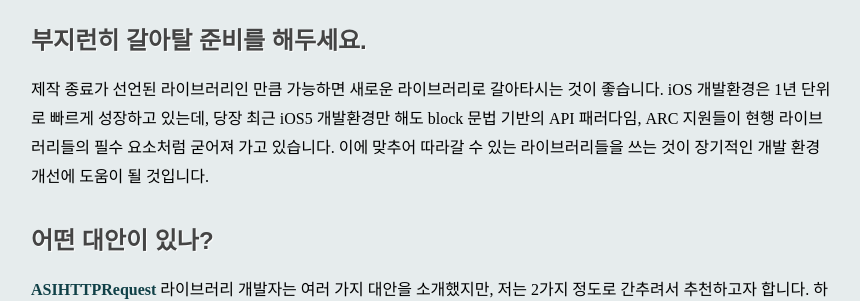
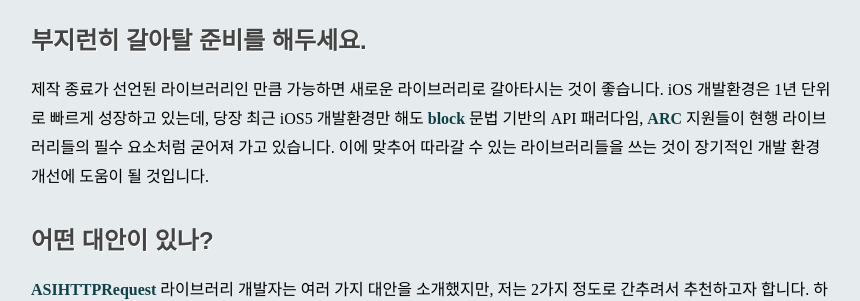
Before and after one commit to darjeeling/spoqa.github.com, a Jekyll site: the page built from _posts/2012-04-24-ios-networking-library.md, in a window 1280 px wide and 1400 px high, scrolled down 1321 px. Shown: the part 179-480 px from the top of the window, without its empty margins (209-1069 px from the left). Built offline with Jekyll 4.4.1, drawn with Linux system fonts in a browser that asks for light colours; nearby versions of some CDN libraries; comment, search, counter and statistics services are not loaded; some of the changed text lies outside the part shown.

Commit message:
swen 의견 반영

```diff
--- a/_posts/2012-04-24-ios-networking-library.md
+++ b/_posts/2012-04-24-ios-networking-library.md
@@ -18,7 +18,7 @@
 
 부지런히 갈아탈 준비를 해두세요.
 ---
-제작 종료가 선언된 라이브러리인 만큼 가능하면 새로운 라이브러리로 갈아타시는 것이 좋습니다. iOS 개발환경은 1년 단위로 빠르게 성장하고 있는데, 당장 최근 iOS5 개발환경만 해도 block 문법 기반의 API 패러다임, ARC 지원들이 현행 라이브러리들의 필수 요소처럼 굳어져 가고 있습니다. 이에 맞추어 따라갈 수 있는 라이브러리들을 쓰는 것이 장기적인 개발 환경 개선에 도움이 될 것입니다.
+제작 종료가 선언된 라이브러리인 만큼 가능하면 새로운 라이브러리로 갈아타시는 것이 좋습니다. iOS 개발환경은 1년 단위로 빠르게 성장하고 있는데, 당장 최근 iOS5 개발환경만 해도 [block] 문법 기반의 API 패러다임, [ARC] 지원들이 현행 라이브러리들의 필수 요소처럼 굳어져 가고 있습니다. 이에 맞추어 따라갈 수 있는 라이브러리들을 쓰는 것이 장기적인 개발 환경 개선에 도움이 될 것입니다.
 
 어떤 대안이 있나?
 ---
@@ -42,7 +42,7 @@
  - 자동 queue 크기 조절
  - 캐싱과 복구 기능
  - 비슷한 request를 하나의 처리로 수행
- - Full ARC support
+ - Full [ARC] support
 
 아주 멋진 목표를 가지고 진행되고 있는 프로젝트이며 개발 진척도 상당히 빠른 속도로 진행 중이지만, 아직 자잘한 버그가 많다는 것이 단점입니다. 네트워킹 라이브러리는 애플리케이션 단위에선 상당히 저 수준에 있는 만큼, 이 문제는 치명적일 수 있습니다. 그래서 상업용 프로젝트에 바로 이용하기보다는 실험적인 프로젝트에서 써보면서 지켜보는 것을 추천합니다.
 
```
Also changed, not shown: other parts of _posts/2012-04-24-ios-networking-library.md (+4 -2 lines).
